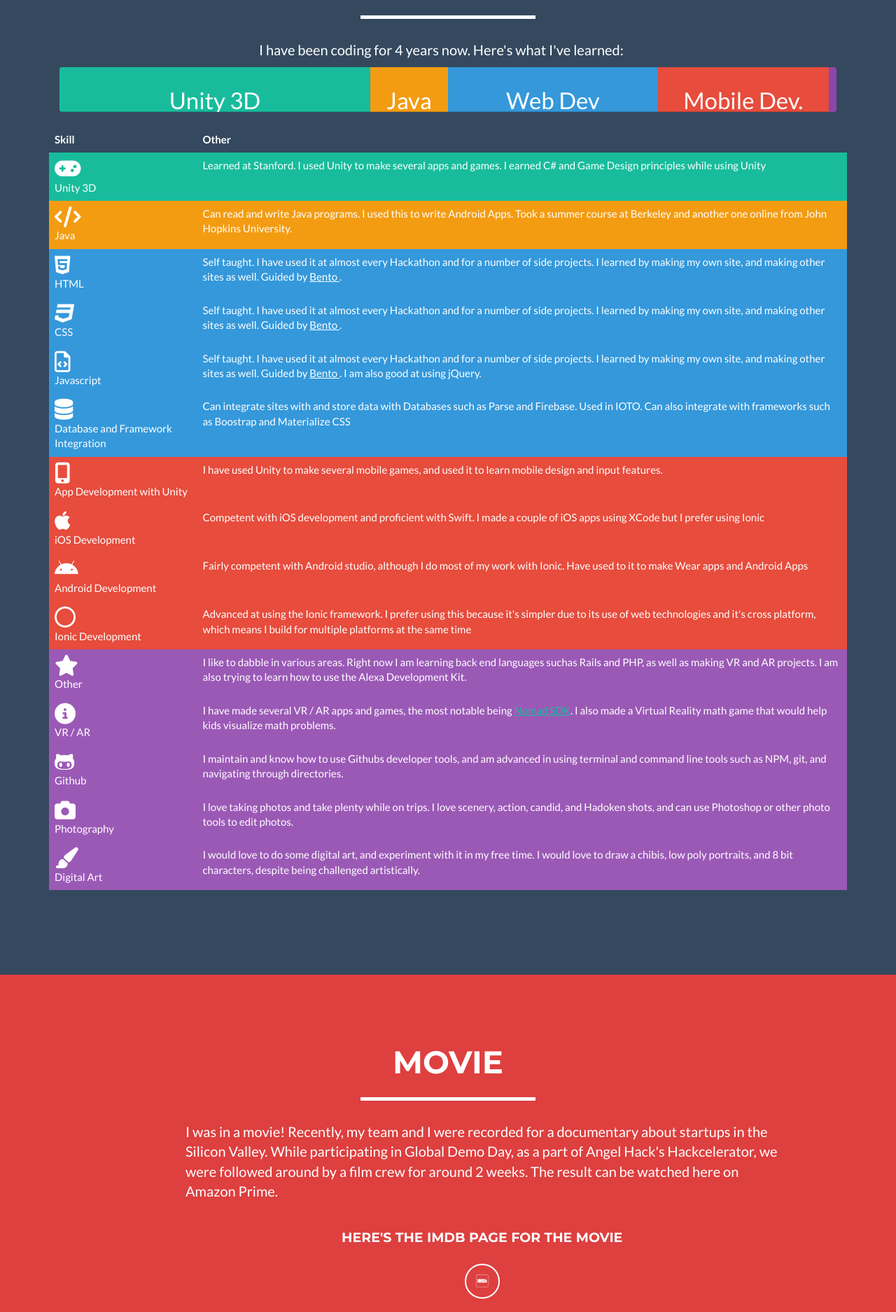
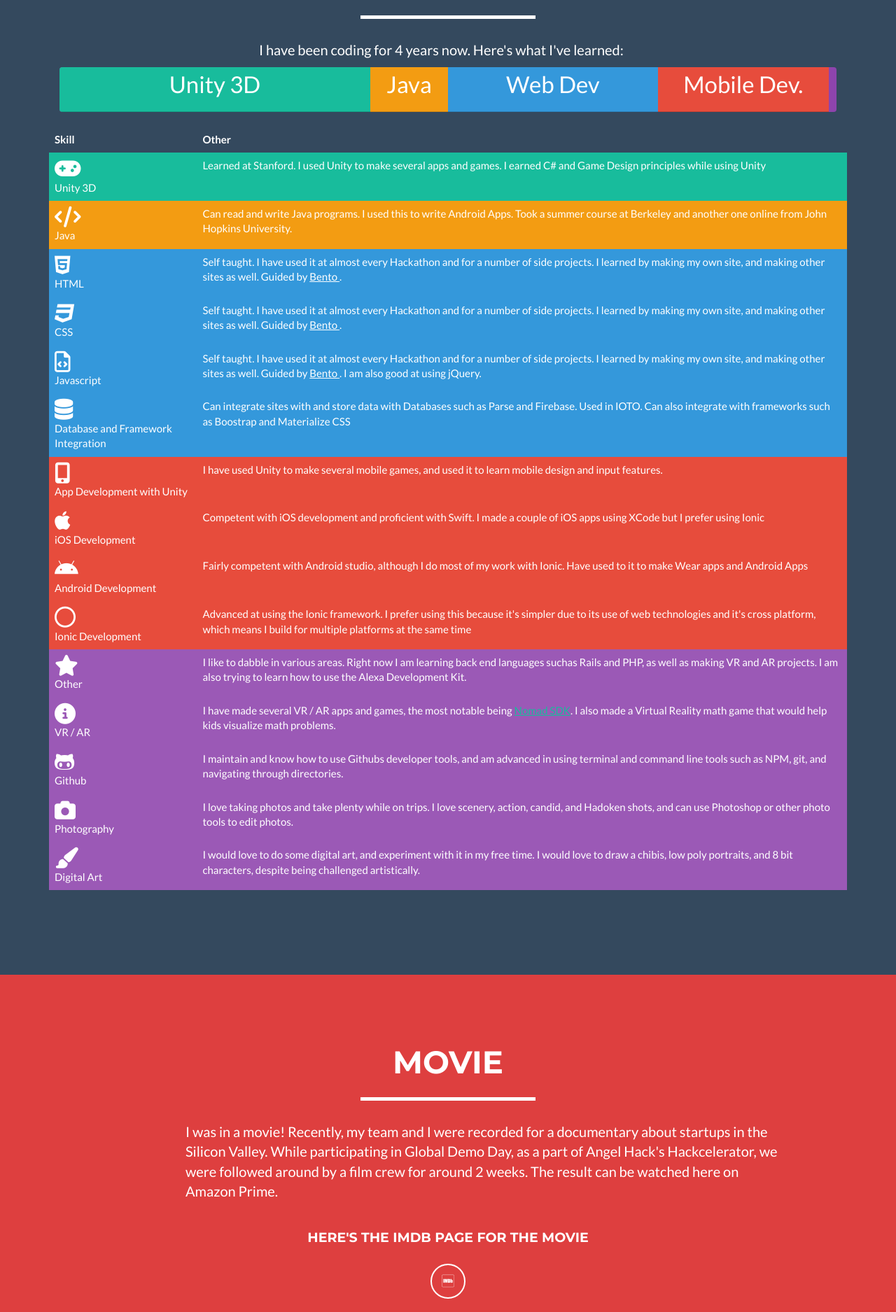
Before and after one commit to mahahahajan/mahahahajan.github.io, a plain HTML site: page index.html in a window 1280 px wide. Shown: the part 2325-4200 px from the top of the page at 70% size. Drawn offline with nearby package versions, Linux system fonts and the light colour scheme.

Commit message:
fixed some stuff

```diff
--- a/css/freelancer.css
+++ b/css/freelancer.css
@@ -14,7 +14,7 @@
 }
 .progress .progress-bar{
       font-size: 33px;
-    line-height: 290%;
+      line-height: 150%;
 }
 
 #trophyUl{
--- a/index.html
+++ b/index.html
@@ -398,14 +398,17 @@
                 </div>-->
         <br />
 
-        <div class="col-lg-8 col-lg-offset-2 text-center">
-          <h4>
+        </div>
+
+        <div class=" col-lg-8 col-lg-offset-2 text-center">
+          <h4 >
                     Here's the IMDB page for the movie
                   </h4>
 
-          <a href="http://www.imdb.com/title/tt6594148/" id="git" class="btn-social btn-outline">
-            <i  class="fa fa-fw fa-imdb"></i>
+          <a href="http://www.imdb.com/title/tt6594148/" id="git" class="text-center btn-social btn-outline">
+            <i  class=" fa fa-fw fa-imdb " ></i>
           </a>
+
           <br>
           </div>
 
```
